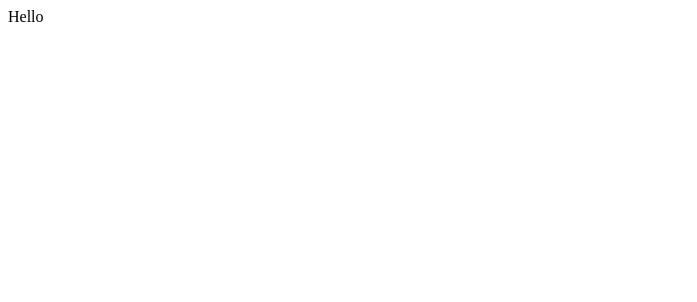
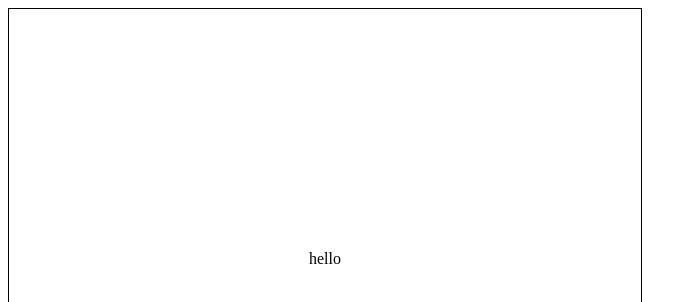
Before and after one commit to programmer-ground/ProgrammerGround, a React app in the folder Frontend/: page / in a window 1280 px wide. Shown: the top 302 px of the page, without its empty margins (0-697 px from the left). Built offline with nearby package versions, Linux system fonts and the light colour scheme.

Commit message:
style - LoginPage 컴포넌트 제작

```diff
--- a/Frontend/package.json
+++ b/Frontend/package.json
@@ -6,6 +6,7 @@
     "@types/styled-components": "^5.1.7",
     "babel-loader": "^8.2.2",
     "file-loader": "^6.2.0",
+    "react-is": "^17.0.1",
     "ts-loader": "^8.0.14",
     "webpack": "^4.44.1",
     "webpack-cli": "^3.3.0",
--- a/Frontend/src/MainPage.tsx
+++ /dev/null
@@ -1,8 +0,0 @@
-import React from 'react';
-
-const MainPage = () =>{
-  return(
-    <div>Hello</div>
-  );
-};
-export default MainPage;
--- a/Frontend/src/index.tsx
+++ b/Frontend/src/index.tsx
@@ -1,7 +1,7 @@
 import React from 'react';
 import ReactDOM from 'react-dom';
-import MainPage from './MainPage';
+import LoginPage from '../src/pages/LoginPage';
 ReactDOM.render(
-   <MainPage/>,
+   <LoginPage/>,
    document.getElementById('root')
 );
--- a/Frontend/src/pages/LoginPage/index.tsx
+++ b/Frontend/src/pages/LoginPage/index.tsx
@@ -1,10 +1,11 @@
-import styled from 'styled-components';
 import React from 'react';
-import * as StyledComponents from './style';
+import * as StyledComponent from './style';
 
 const LoginPage = () =>{
   return(
-
+    <StyledComponent.LoginContainer>
+        hello
+    </StyledComponent.LoginContainer>
   )
 }
 
--- a/Frontend/src/pages/LoginPage/style.ts
+++ b/Frontend/src/pages/LoginPage/style.ts
@@ -1 +1,10 @@
 import React from 'react';
+import styled from 'styled-components';
+export const LoginContainer=styled.div`
+  display:flex;
+  justify-content:center;
+  align-items:center;
+  width:50%;
+  height:500px;
+  border:1px solid black;
+`;
```
Also changed, not shown: 1 other file (tests, documents, lock files or other folders).
